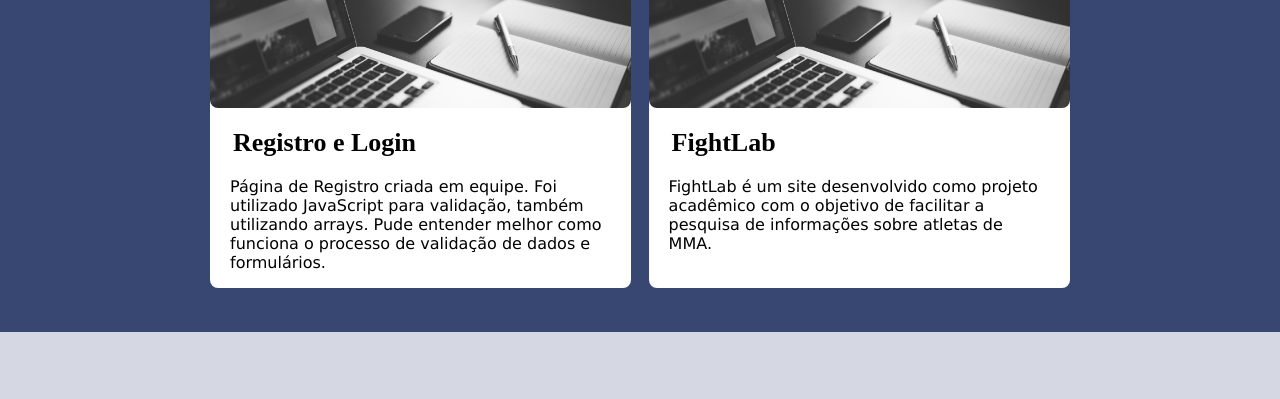
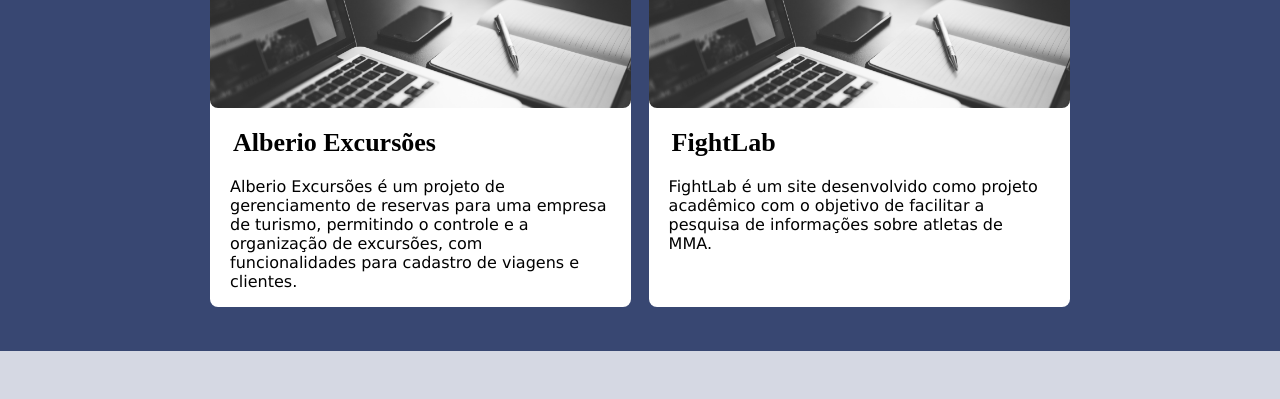
Before and after one commit to Gabriel-Matias07/my-portfolio, a plain HTML site: page index.html in a window 1280 px wide. Shown: the part 1200-1599 px from the top of the page. Drawn offline with Linux system fonts and the light colour scheme; a web font is replaced by a local one.

Commit message:
Update index.html

```diff
--- a/index.html
+++ b/index.html
@@ -59,8 +59,8 @@
                 </div>
                 <div>
                     <div></div>
-                    <h3><a href="https://github.com/Gabriel-Matias07/ganimedes" target="_blank">Registro e Login</h3></a>
-                    <p>Página de Registro criada em equipe. Foi utilizado JavaScript para validação, também utilizando arrays. Pude entender melhor como funciona o processo de validação de dados e formulários.</p>
+                    <h3><a href="https://alberio-excursoes.vercel.app/" target="_blank">Alberio Excursões</h3></a>
+                    <p>Alberio Excursões é um projeto de gerenciamento de reservas para uma empresa de turismo, permitindo o controle e a organização de excursões, com funcionalidades para cadastro de viagens e clientes.</p>
                 </div>
                 <div>
                     <div></div>
```
